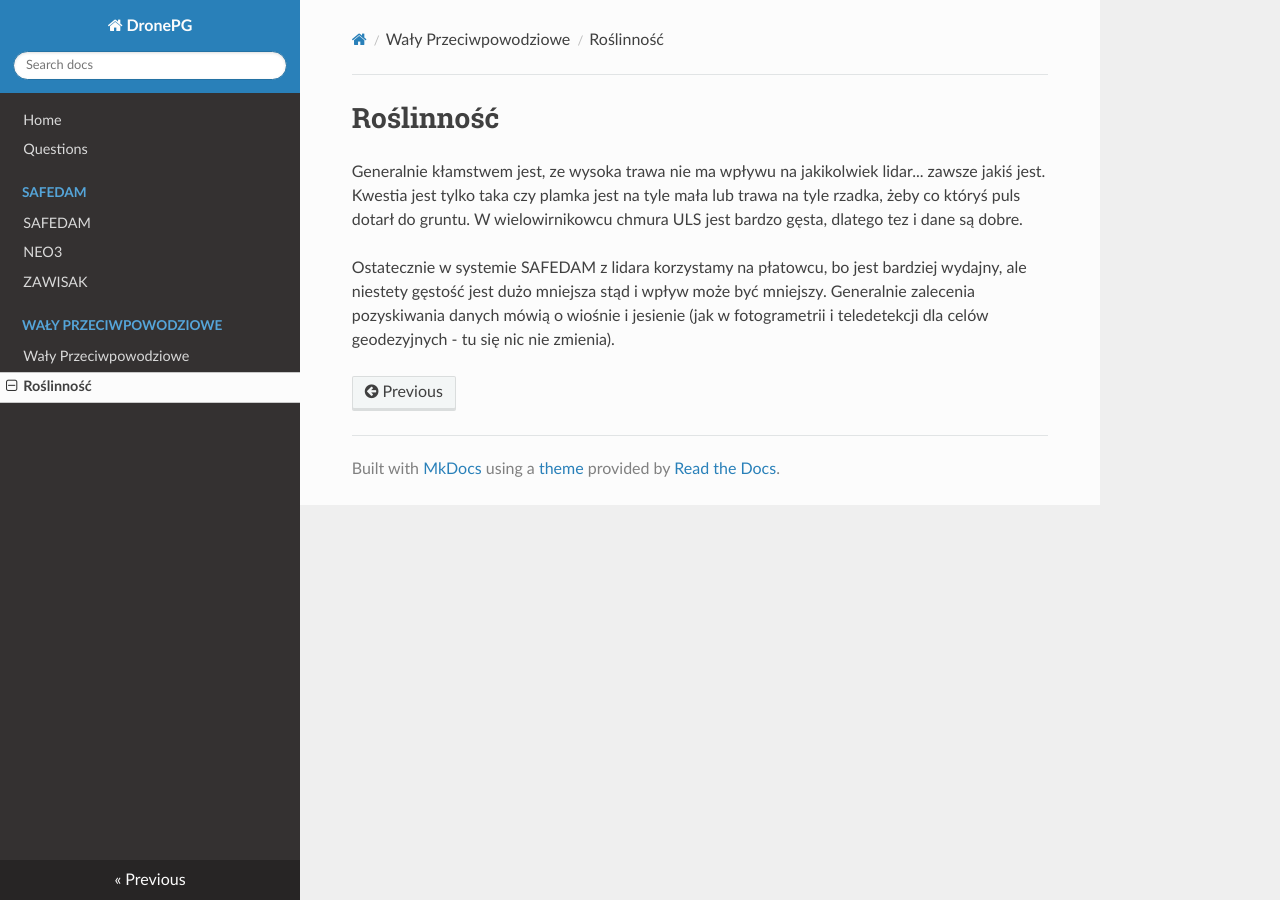
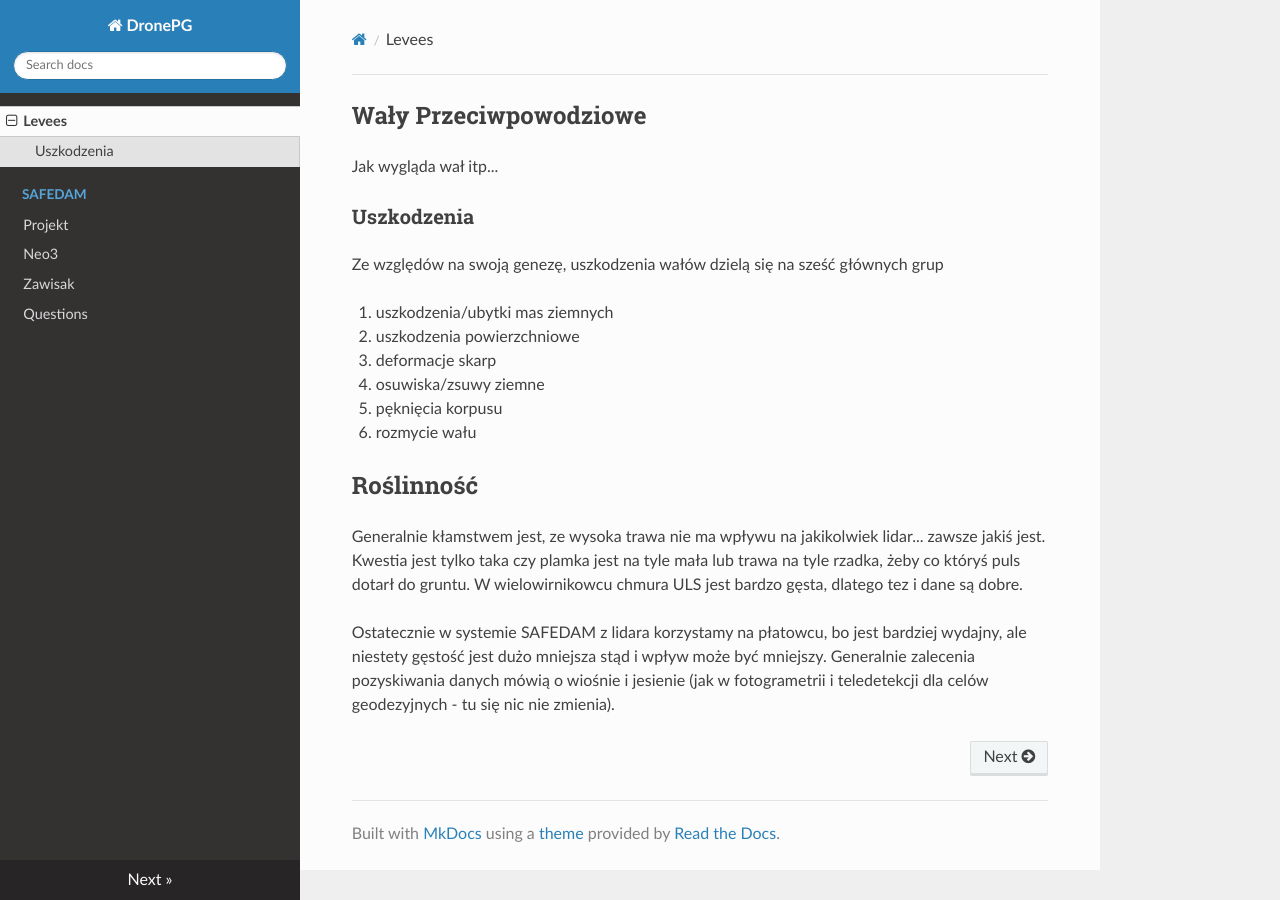
Before and after one commit to mozerpol/docs, an MkDocs documentation site: the page built from docs/levees.md, in a window 1280 px wide. Built offline with MkDocs 1.6.1, drawn with Linux system fonts in a browser that asks for light colours; nearby versions of some CDN libraries.

Commit message:
working structure

```diff
--- a/docs/levees/vegetation.md
+++ b/docs/levees.md
@@ -1,3 +1,27 @@
+# Wały Przeciwpowodziowe
+
+Jak wygląda wał itp...
+
+
+
+## Uszkodzenia
+
+Ze względów na swoją genezę, uszkodzenia wałów dzielą się na sześć głównych grup
+
+1. uszkodzenia/ubytki mas ziemnych
+
+2. uszkodzenia powierzchniowe
+
+3. deformacje skarp
+
+4. osuwiska/zsuwy ziemne
+
+5. pęknięcia korpusu
+
+6. rozmycie wału
+
+
+
 # Roślinność
 
 Generalnie kłamstwem jest, ze wysoka trawa nie ma wpływu na jakikolwiek lidar... zawsze jakiś jest. Kwestia jest tylko taka czy plamka jest na tyle mała lub trawa na tyle rzadka, żeby co któryś puls dotarł do gruntu. W wielowirnikowcu chmura ULS jest bardzo gęsta, dlatego tez i dane są dobre.
--- a/mkdocs.yml
+++ b/mkdocs.yml
@@ -4,13 +4,11 @@
   - admonition
   - toc:
         permalink: "#"
+        baselevel: 2
 nav:
-  - Home: index.md
-  - Questions: questions.md
+  - 'levees.md'
   - SAFEDAM:
-    - SAFEDAM: safedam/safedam.md
-    - NEO3: safedam/neo3.md
-    - ZAWISAK: safedam/zawisak.md
-  - 'Wały Przeciwpowodziowe':
-    - 'Wały Przeciwpowodziowe': levees/levees.md
-    - 'Roślinność': levees/vegetation.md
+    - Projekt: 'safedam/safedam.md'
+    - 'safedam/neo3.md'
+    - 'safedam/zawisak.md'
+  - 'questions.md'
```
Also changed, not shown: docs/levees/levees.md (deleted, +0 -21 lines), docs/questions.md (+1 -1 lines).
